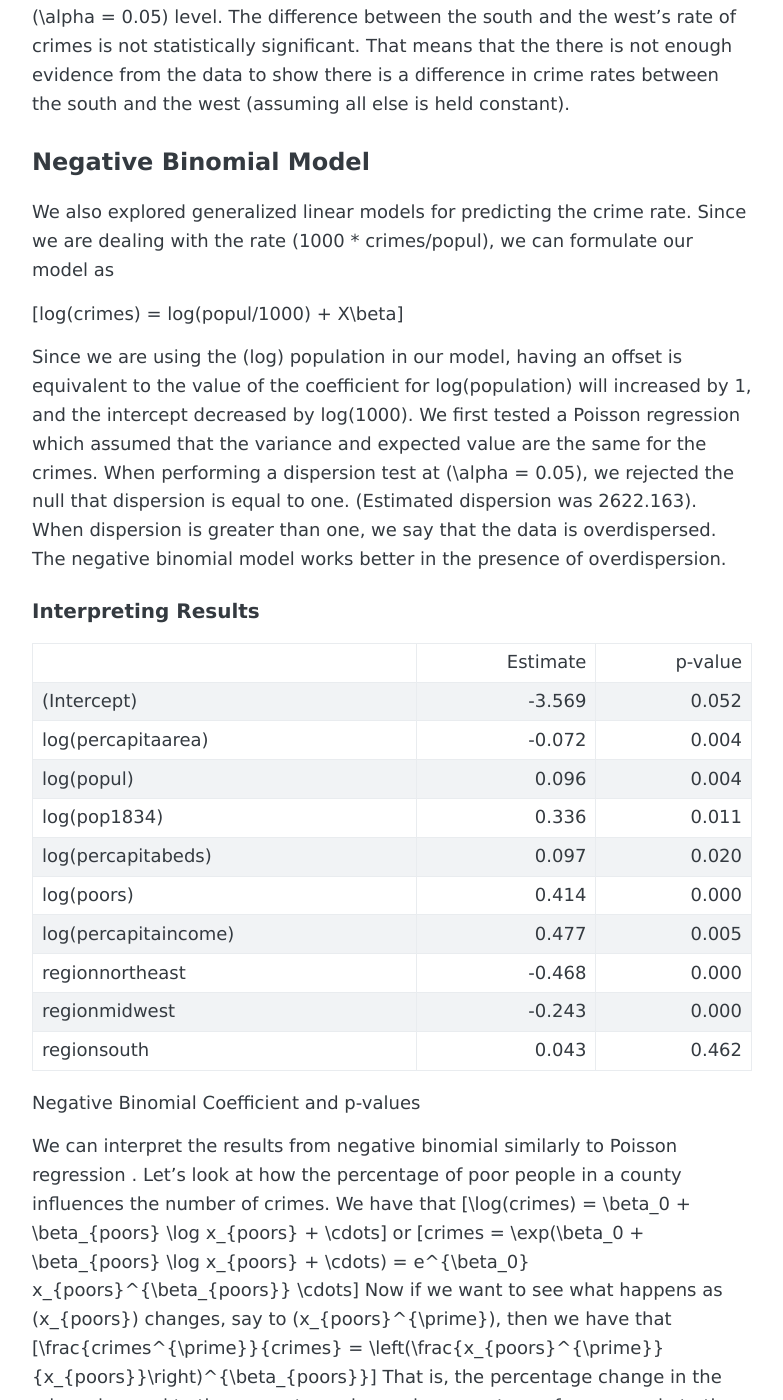
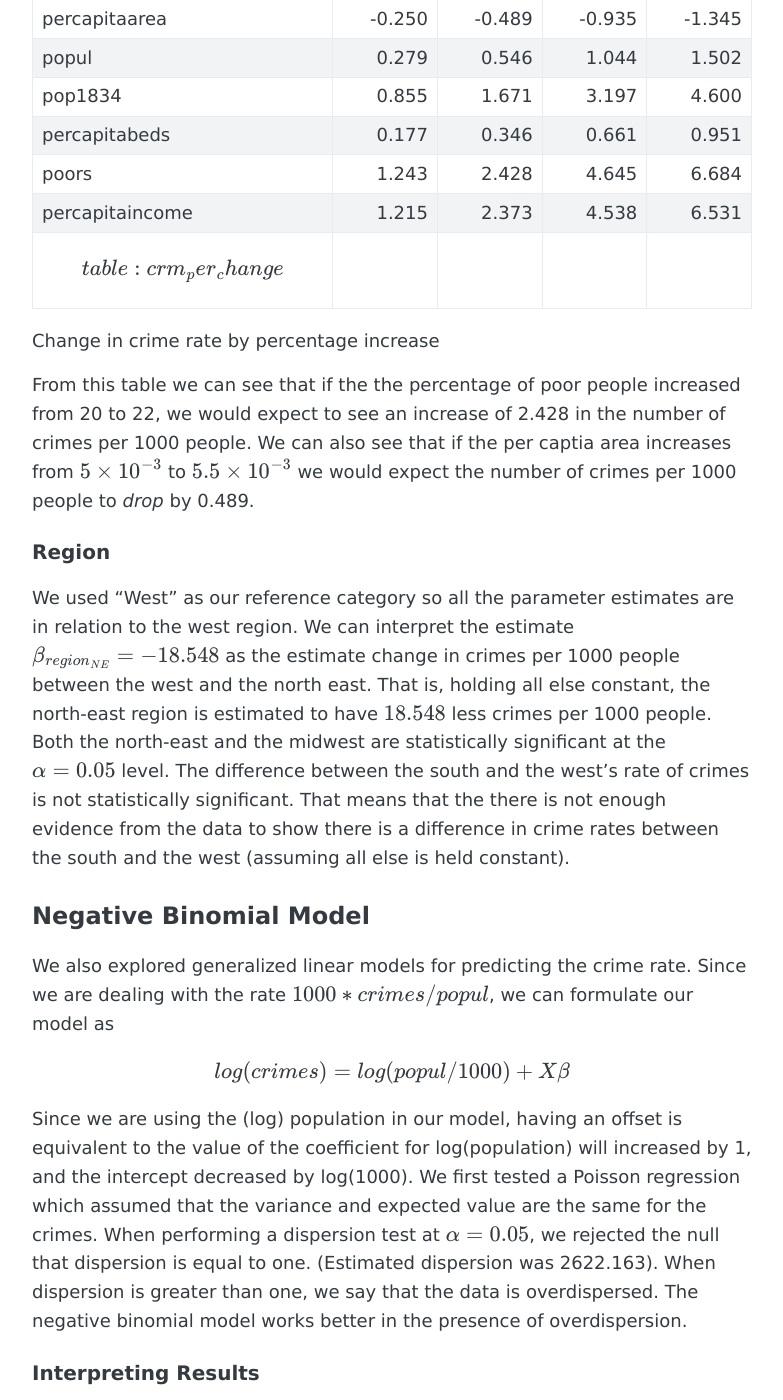
Before and after one commit to stefaneng/stefaneng.github.io, a Jekyll site: the page built from _posts/2019-2-8-1990-1992-census-crime-prediction.markdown, in a window 1280 px wide and 1400 px high, scrolled down 9154 px. Shown: the whole window, without its empty margins (248-1031 px from the left). Built offline with Jekyll 4.4.1, drawn with Linux system fonts in a browser that asks for light colours; our own code applies the rules of GitHub Pages for plain Markdown files; formulas are drawn with MathJax 3; comment, search, counter and statistics services are not loaded; some of the changed text lies outside the part shown.

Commit message:
Double escape mathjax latex

```diff
--- a/_posts/2019-2-8-1990-1992-census-crime-prediction.markdown
+++ b/_posts/2019-2-8-1990-1992-census-crime-prediction.markdown
@@ -51,7 +51,7 @@ quantities from the data set. We found that working with per capita was
 more informative than the direct quantities. The data was also
 transformed almost entirely with natural log transform as it performed
 better for our model. We arrived at natural log based on the plots,
-residuals plots, and looking how the model’s \(R^2\) changed with regard
+residuals plots, and looking how the model’s\\(R^2\\) changed with regard
 to the transformations along with cross validation. The data summary can
 be found in the appendix.
 
@@ -68,7 +68,7 @@ reduced from this model.
 
 #### Base Model
 
-<span id="base-model" label="base-model">\[base-model\]</span>
+<span id="base-model" label="base-model">\\[base-model\\]</span>
 
     crm1000 ~ percapitaarea + popul + pop1834 +
               percapitabeds + poors + percapitaincome + region
@@ -79,7 +79,7 @@ cluster that seemed to make the most intuitive sense to keep. We
 confirmed that this was a good model by starting with all of the
 variables and using backward selection to arrive at the identicial model
 that we had selected by hand. Then a partial F-test was performed, see
-Table [\[table:ftest\_final\]](#table:ftest_final). The F statistic was
+Table [\\[table:ftest\_final\\]](#table:ftest_final). The F statistic was
 extremely small, which means that the residual sum of squares was almost
 the same after dropping the variables `pop65plus`, `percapitaphys`,
 `higrads`, `bachelors`, and `unemployed`. From this reduced model, we
@@ -91,7 +91,7 @@ interactions.
 |                                                                               Res.Df |      RSS | Df | Sum of Sq |     F | Pr(\>F) |
 |                                                                                  342 | 144262.2 |    |           |       |         |
 |                                                                                  337 | 143366.5 |  5 |    895.74 | 0.421 |   0.834 |
-| <span id="table:ftest_final" label="table:ftest_final">\[table:ftest\_final\]</span> |          |    |           |       |         |
+| <span id="table:ftest_final" label="table:ftest_final">\\[table:ftest\_final\\]</span> |          |    |           |       |         |
 
 Partial F-Test for Full model vs final model (without transformations)
 
@@ -163,18 +163,18 @@ the variables may not end up being significant. We used the Variance
 inflation factor (VIF) to measure the multicollinearity in our model.
 The VIF gives us a measure of how much the coefficient’s variance will
 increase due to collinearity between the other variables . For each
-variable \(i\), we calculate the VIF by performing \(i\) regressions
-using all other variables to predict \(x_i\).
-\[x_i = \beta_0 + \beta_1 x_1 + \cdots + \beta_{i - 1} x_{i - 1} + \beta_{i + 1} x_{i + 1} + \cdots \beta_{p-1} x_{p-1}\]
-Then the VIF factor is equal to \[VIF_i = \frac{1}{1 - R_i^2}\] Where
-\(R_i^2\) is the \(R^2\) when using all other variables in a regression
-on variable \(i\) . We removed the variables for per capita income, the
+variable \\(i\\), we calculate the VIF by performing \\(i\\) regressions
+using all other variables to predict \\(x_i\\).
+\\[x_i = \beta_0 + \beta_1 x_1 + \cdots + \beta_{i - 1} x_{i - 1} + \beta_{i + 1} x_{i + 1} + \cdots \beta_{p-1} x_{p-1}\\]
+Then the VIF factor is equal to \\[VIF_i = \frac{1}{1 - R_i^2}\\] Where
+\\(R_i^2\\) is the \\(R^2\\) when using all other variables in a regression
+on variable \\(i\\) . We removed the variables for per capita income, the
 number of high school graduates, and the number of bachelor degree
 graduates based on the VIF results. The last column in Table
-[\[table:vif\]](#table:vif) shows how much the standard error of the
+[\\[table:vif\\]](#table:vif) shows how much the standard error of the
 variable is increased due to the collinearity. For example, for the
 bachelors variable the value of 2.834 means that the standard error for
-\(\beta_{bachelors}\) is 2.834 larger than if the variables were not
+\\(\beta_{bachelors}\\) is 2.834 larger than if the variables were not
 correlated with each
 other.
 
@@ -192,7 +192,7 @@ other.
 | pop65plus                                                   | 2.123 |  1 |           1.457 |
 | percapitaarea                                               | 1.553 |  1 |           1.246 |
 | popul                                                       | 1.290 |  1 |           1.136 |
-| <span id="table:vif" label="table:vif">\[table:vif\]</span> |       |    |                 |
+| <span id="table:vif" label="table:vif">\\[table:vif\\]</span> |       |    |                 |
 
 Variance inflation factor for each variable
 
@@ -216,21 +216,21 @@ significant, when doing cross validation the additive model without any
 interactions performed the best. Using the partial F-test, we compared
 the two interaction models with the additive model. For the interactions
 model with only region, we did not reject the null hypothesis at the
-\(\alpha = 0.05\) level, as the p-value was 0.06. The value was close
+\\(\alpha = 0.05\\) level, as the p-value was 0.06. The value was close
 enough that we decided to continue to compare with this model as well.
 The results can be see in Table
-[\[table:ftest\_region\_inter\]](#table:ftest_region_inter). When we run
+[\\[table:ftest\_region\_inter\\]](#table:ftest_region_inter). When we run
 a partial F-test on the interaction models with more interactions, we
 get a larger test statistic that allows us to reject the null hypothesis
-at the \(\alpha = 0.05\) level. This can be seen in Table
-[\[table:ftest\_full\_inter\]](#table:ftest_full_inter).
+at the \\(\alpha = 0.05\\) level. This can be seen in Table
+[\\[table:ftest\_full\_inter\\]](#table:ftest_full_inter).
 
 |                                                                                                     Res.Df |      RSS | Df | Sum of Sq |     F | Pr(\>F) |
 | ---------------------------------------------------------------------------------------------------------: | -------: | -: | --------: | ----: | ------: |
 |                                                                                                     Res.Df |      RSS | Df | Sum of Sq |     F | Pr(\>F) |
 |                                                                                                        342 | 124062.3 |    |           |       |         |
 |                                                                                                        336 | 119758.2 |  6 |  4304.037 | 2.013 |   0.063 |
-| <span id="table:ftest_region_inter" label="table:ftest_region_inter">\[table:ftest\_region\_inter\]</span> |          |    |           |       |         |
+| <span id="table:ftest_region_inter" label="table:ftest_region_inter">\\[table:ftest\_region\_inter\\]</span> |          |    |           |       |         |
 
 Partial F-test for region interactions
 model
@@ -240,11 +240,11 @@ model
 |                                                                                               Res.Df |      RSS | Df | Sum of Sq |        F | Pr(\>F) |
 |                                                                                                  342 | 124062.3 |    |           |          |         |
 |                                                                                                  326 | 105258.6 | 16 |  18803.67 | 3.639842 |   4e-06 |
-| <span id="table:ftest_full_inter" label="table:ftest_full_inter">\[table:ftest\_full\_inter\]</span> |          |    |           |          |         |
+| <span id="table:ftest_full_inter" label="table:ftest_full_inter">\\[table:ftest\_full\_inter\\]</span> |          |    |           |          |         |
 
 Partial F-test for full interactions model
 
-In the conditional plot, in Figure [\[fig:coplot\]](#fig:coplot) we can
+In the conditional plot, in Figure [\\[fig:coplot\\]](#fig:coplot) we can
 see the values of the log of population vs the crime rate for each of
 the regions. The bottom left panel is the West, bottom right is the
 northeast, top left is the midwest and top right is the south. There
@@ -253,7 +253,7 @@ is not clear that the interactions are needed.
 
 ![Conditional Plot of crime rate, for log(popul) given
 region](images/census_crime/unnamed-chunk-7-1.png)
-<span id="fig:coplot" label="fig:coplot">\[fig:coplot\]</span>
+<span id="fig:coplot" label="fig:coplot">\\[fig:coplot\\]</span>
 
 Our original cross validation was performed on data that was not
 centered (mean subtracted off). Centering can improve the standard
@@ -275,8 +275,8 @@ our analysis.
 
 ## Model Interpretation
 
-On the training data, we had an \(R^2\) of 0.543 which means that 54.3%
-of the error is explained by our model. The \(R_{adj}^2\) was 0.531.
+On the training data, we had an \\(R^2\\) of 0.543 which means that 54.3%
+of the error is explained by our model. The \\(R_{adj}^2\\) was 0.531.
 
 |                      |  Estimate | Std. Error | Pr(\>t) |
 | :------------------- | --------: | ---------: | ------: |
@@ -294,17 +294,17 @@ of the error is explained by our model. The \(R_{adj}^2\) was 0.531.
 Linear regression model coefficients and p-values ( Training Data)
 
 Let’s look at what these estimates actually mean. Since we are working
-on a log scale we can interpret the estimate \(\beta_{area}\) for
-log(percapitaarea) as the change in crime rate per 1000, \(crm_{1000}\),
-when \(log(percapitaarea)\) increases by 1. That is,
-\(\ln x_{area} + 1 = \ln(e \cdot x_{area})\). So if \(x_{area}\) is
-*multiplied* by \(e \approx 2.718\), then \(crm_{1000}\) increases by
-\(\beta_{area}\). It can be easier to interpret if we look at percentage
-increase instead of multiplying by \(e\). If the per captia area
+on a log scale we can interpret the estimate \\(\beta_{area}\\) for
+log(percapitaarea) as the change in crime rate per 1000, \\(crm_{1000}\\),
+when \\(log(percapitaarea)\\) increases by 1. That is,
+\\(\ln x_{area} + 1 = \ln(e \cdot x_{area})\\). So if \\(x_{area}\\) is
+*multiplied* by \\(e \approx 2.718\\), then \\(crm_{1000}\\) increases by
+\\(\beta_{area}\\). It can be easier to interpret if we look at percentage
+increase instead of multiplying by \\(e\\). If the per captia area
 increases by 10%, then the crime rate per 1000 people will *decrease* by
-0.49. \(\beta_{area} \cdot ln(1.10) = -5.127 \cdot ln(1.10) = -0.49\).
+0.49. \\(\beta_{area} \cdot ln(1.10) = -5.127 \cdot ln(1.10) = -0.49\\).
 This is summarized in Table
-[\[table:crm\_per\_change\]](#table:crm_per_change).
+[\\[table:crm\_per\_change\\]](#table:crm_per_change).
 
 |                                                                                                |      5% |     10% |     20% |     30% |
 | :--------------------------------------------------------------------------------------------- | ------: | ------: | ------: | ------: |
@@ -315,26 +315,26 @@ This is summarized in Table
 | percapitabeds                                                                                  |   0.177 |   0.346 |   0.661 |   0.951 |
 | poors                                                                                          |   1.243 |   2.428 |   4.645 |   6.684 |
 | percapitaincome                                                                                |   1.215 |   2.373 |   4.538 |   6.531 |
-| <span id="table:crm_per_change" label="table:crm_per_change">\[table:crm\_per\_change\]</span> |         |         |         |         |
+| <span id="table:crm_per_change" label="table:crm_per_change">\\[table:crm\_per\_change\\]</span> |         |         |         |         |
 
 Change in crime rate by percentage increase
 
 From this table we can see that if the the percentage of poor people
 increased from 20 to 22, we would expect to see an increase of 2.428 in
 the number of crimes per 1000 people. We can also see that if the per
-captia area increases from \(5 \times 10^{-3}\) to
-\(5.5 \times 10^{-3}\) we would expect the number of crimes per 1000
+captia area increases from \\(5 \times 10^{-3}\\) to
+\\(5.5 \times 10^{-3}\\) we would expect the number of crimes per 1000
 people to *drop* by 0.489.
 
 ### Region
 
 We used “West” as our reference category so all the parameter estimates
 are in relation to the west region. We can interpret the estimate
-\(\beta_{region_{NE}} = -18.548\) as the estimate change in crimes per
+\\(\beta_{region_{NE}} = -18.548\\) as the estimate change in crimes per
 1000 people between the west and the north east. That is, holding all
-else constant, the north-east region is estimated to have \(18.548\)
+else constant, the north-east region is estimated to have \\(18.548\\)
 less crimes per 1000 people. Both the north-east and the midwest are
-statistically significant at the \(\alpha = 0.05\) level. The difference
+statistically significant at the \\(\alpha = 0.05\\) level. The difference
 between the south and the west’s rate of crimes is not statistically
 significant. That means that the there is not enough evidence from the
 data to show there is a difference in crime rates between the south and
@@ -343,17 +343,17 @@ the west (assuming all else is held constant).
 ## Negative Binomial Model
 
 We also explored generalized linear models for predicting the crime
-rate. Since we are dealing with the rate \(1000 * crimes/popul\), we can
+rate. Since we are dealing with the rate \\(1000 * crimes/popul\\), we can
 formulate our model as
 
-\[log(crimes) = log(popul/1000) + X\beta\]
+\\[log(crimes) = log(popul/1000) + X\beta\\]
 
 Since we are using the (log) population in our model, having an offset
 is equivalent to the value of the coefficient for log(population) will
 increased by 1, and the intercept decreased by log(1000). We first
 tested a Poisson regression which assumed that the variance and expected
 value are the same for the crimes. When performing a dispersion test at
-\(\alpha = 0.05\), we rejected the null that dispersion is equal to one.
+\\(\alpha = 0.05\\), we rejected the null that dispersion is equal to one.
 (Estimated dispersion was 2622.163). When dispersion is greater than
 one, we say that the data is overdispersed. The negative binomial model
 works better in the presence of overdispersion.
@@ -447,7 +446,7 @@ county.
 | -----------------------------------------------------------------------: | -----: | ----------: | -------: | -----: | -----: |
 |                                                                 Additive |     NB | RegionInter | AllInter |   Full | Simple |
 |                                                                   235.61 | 236.57 |      248.13 |    269.4 | 309.62 | 471.37 |
-| <span id="table:mse_all" label="table:mse_all">\[table:mse\_all\]</span> |        |             |          |        |        |
+| <span id="table:mse_all" label="table:mse_all"\\[table:mse\_al\\]</span> |        |             |          |        |        |
 
 Test MSE will all data from test
 included
@@ -456,7 +455,7 @@ included
 | -----------------------------------------------------------------------------------: | -------: | -------: | ----------: | -----: | -----: |
 |                                                                                   NB | Additive | AllInter | RegionInter |   Full | Simple |
 |                                                                               248.82 |   252.86 |   256.69 |      256.73 | 310.86 | 469.59 |
-| <span id="table:mse_nokings" label="table:mse_nokings">\[table:mse\_nokings\]</span> |          |          |             |        |        |
+| <span id="table:mse_nokings" label="table:mse_nokings"\\[table:mse\_noking\\]</span> |          |          |             |        |        |
 
 Test MSE with Kings County excluded
 
@@ -485,13 +484,13 @@ training.
 | regionnortheast                                                                |  \-20.565 |      7.189 |   0.005 |
 | regionmidwest                                                                  |   \-6.943 |      7.233 |   0.340 |
 | regionsouth                                                                    |     3.083 |      6.712 |   0.647 |
-| <span id="table:summ_test" label="table:summ_test">\[table:summ\_test\]</span> |           |            |         |
+| <span id="table:summ_test" label="table:summ_test"\\[table:summ\_tes\\]</span> |           |            |         |
 
 Test set coefficients and p-values
 
-We have \(R^2_{adj} =\) 0.614 and \(R^2 =\) 0.654. Which means that
+We have\\(R^2_{adj} \\) 0.614 and\\(R^2 \\) 0.654. Which means that
 65.42 percent of the error is explained by our model. The p-values in
-Table [\[table:summ\_test\]](#table:summ_test)are the most conservative,
+Table \\[table:summ\_tes\\]](#table:summ_test)are the most conservative,
 since we have not seen any of the data when testing this hypothesis. In
 this way, it is like a properly run experiment. We do not want to fish
 for statistically significance by creating hypotheses based on our data
@@ -640,13 +639,12 @@ error.
 | Shawnee (KS)                                                         | log(percapitaincome) |   1.098 |
 | Philadelphia (PA)                                                    | log(percapitaincome) |   1.089 |
 | San\_Mateo (CA)                                                      | log(percapitaincome) | \-1.087 |
-| <span id="table:dfbeta" label="table:dfbeta">\[table:dfbeta\]</span> |                      |         |
+| <span id="table:dfbeta" label="table:dfbeta"\\[table:dfbet\\]</span> |                      |         |
 
 High \> 2/sqrt(n) DFBETA values
 
-Table [\[table:dfbeta\]](#table:dfbeta) shows the sorted extreme
-\(DFBETA\) values for each of the coefficients. Take for example Monroe
-(IN), which has a huge influence on the \(pop1834\) parameter. If we
+Table \\[table:dfbet\\]](#table:dfbeta) shows the sorted extreme\\(DFBET\\) values for each of the coefficients. Take for example Monroe
+(IN), which has a huge influence on the\\(pop183\\) parameter. If we
 look at the data, we see that Monroe has 45.8% of its population between
 18 and 34. We see that Kings (NY), influences many of the coefficients
 and has some of the most extreme values. It is by far the most
```
Also changed, not shown: other parts of _posts/2019-2-8-1990-1992-census-crime-prediction.markdown (+19 -20 lines).
